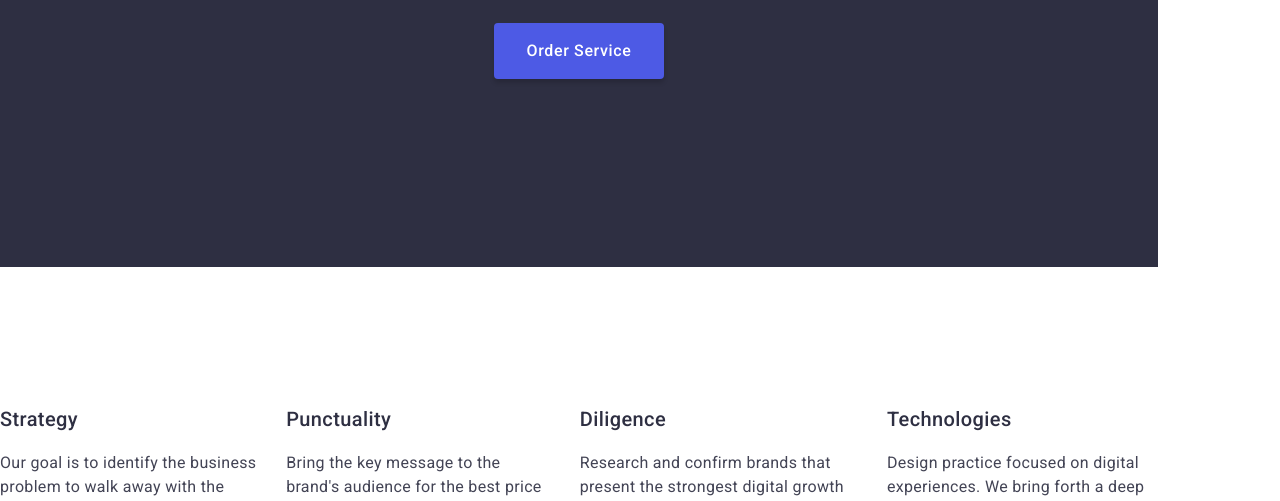
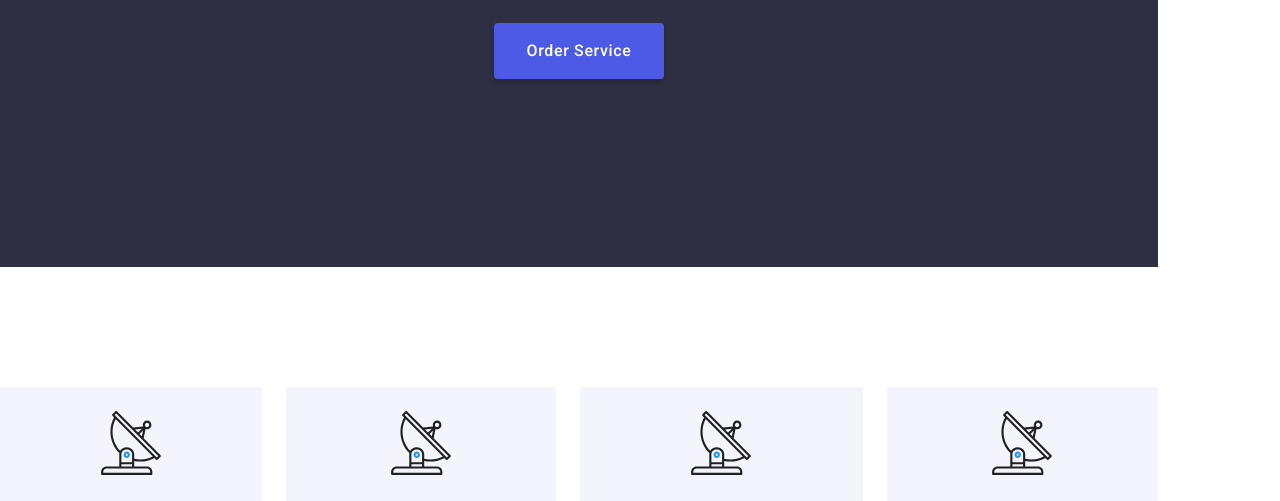
Before and after one commit to litoy-ko/goit-markup-hw-04, a plain HTML site: page index.html in a window 1280 px wide. Shown: the part 450-951 px from the top of the page. Drawn offline with Linux system fonts and the light colour scheme.

Commit message:
edit index html
edit index html

```diff
--- a/css/styles.css
+++ b/css/styles.css
@@ -156,23 +156,6 @@ body {
 
 /* end of header styling---------------------------- */
 
-
-/* team section styling--------------------------- */
-.team {
-    background-color: var(--CLOUD);
-}
-
-.team .list {
-    text-align: center;
-}
-
-.team .list li {
-    border-radius: 0px 0px 4px 4px;
-    background: var(--WHITE, #FFF);
-    box-shadow: 0px 2px 1px 0px rgba(46, 47, 66, 0.08), 0px 1px 1px 0px rgba(46, 47, 66, 0.16), 0px 1px 6px 0px rgba(46, 47, 66, 0.08);
-
-}
-
 /* Hero section styling  */
 .hero {
     padding-top: 188px;
@@ -204,11 +187,39 @@ body {
     padding: 16px 32px;
 }
 
-.hero-btn:hover, .hero-btn:focus{
+.hero-btn:hover,
+.hero-btn:focus {
     cursor: pointer;
     background: var(--ocean);
 }
+
 /* end of hero section styling---------------- */
+
+/* about section styling-------------------------------- */
+.about-icon{
+    padding: 24px 0;
+    text-align: center;
+    background-color: var(--CLOUD);
+
+}
+
+/* team section styling--------------------------- */
+.team {
+    background-color: var(--CLOUD);
+}
+
+.team .list {
+    text-align: center;
+}
+
+.team .list li {
+    border-radius: 0px 0px 4px 4px;
+    background: var(--WHITE, #FFF);
+    box-shadow: 0px 2px 1px 0px rgba(46, 47, 66, 0.08), 0px 1px 1px 0px rgba(46, 47, 66, 0.16), 0px 1px 6px 0px rgba(46, 47, 66, 0.08);
+
+}
+
+
 
 /* footer styling----------------------------------------- */
 .footer {
--- a/index.html
+++ b/index.html
@@ -4,7 +4,7 @@
     <meta charset="UTF-8" />
     <meta name="viewport" content="width=device-width, initial-scale=1.0" />
     <meta name="description" content="Webstudio website" />
-    <title>Homework 3</title>
+    <title>Homework 4</title>
 
     <link rel="preconnect" href="https://fonts.googleapis.com" />
     <link rel="preconnect" href="https://fonts.gstatic.com" crossorigin />
@@ -62,6 +62,11 @@
       <section class="container about section">
         <ul class="list">
           <li>
+            <div class="about-icon">
+              <svg width="64" height="64">
+                <use href="./images/icons.svg#antenna-1"></use>
+              </svg>
+            </div>
             <h3>Strategy</h3>
             <p class="p-dark">
               Our goal is to identify the business problem to walk away with the
@@ -69,6 +74,11 @@
             </p>
           </li>
           <li>
+            <div class="about-icon">
+              <svg width="64" height="64">
+                <use href="./images/icons.svg#antenna-1"></use>
+              </svg>
+            </div>
             <h3>Punctuality</h3>
             <p class="p-dark">
               Bring the key message to the brand's audience for the best price
@@ -76,6 +86,11 @@
             </p>
           </li>
           <li>
+            <div class="about-icon">
+              <svg width="64" height="64">
+                <use href="./images/icons.svg#antenna-1"></use>
+              </svg>
+            </div>
             <h3>Diligence</h3>
             <p class="p-dark">
               Research and confirm brands that present the strongest digital
@@ -83,6 +98,11 @@
             </p>
           </li>
           <li>
+            <div class="about-icon">
+              <svg width="64" height="64">
+                <use href="./images/icons.svg#antenna-1"></use>
+              </svg>
+            </div>
             <h3>Technologies</h3>
             <p class="p-dark">
               Design practice focused on digital experiences. We bring forth a
@@ -122,6 +142,9 @@
             <img src="images/mark.jpg" alt="mark photo" width="264px" />
             <h3>Mark Guerrero</h3>
             <p class="p-dark">Product Designer</p>
+            <svg width="16" height="16">
+              <use href="./images/icons.svg#facebook"></use>
+            </svg>
           </li>
           <li>
             <img src="images/tom.jpg" alt="tom photo" width="264px" />
```
Also changed, not shown: 1 other file.
